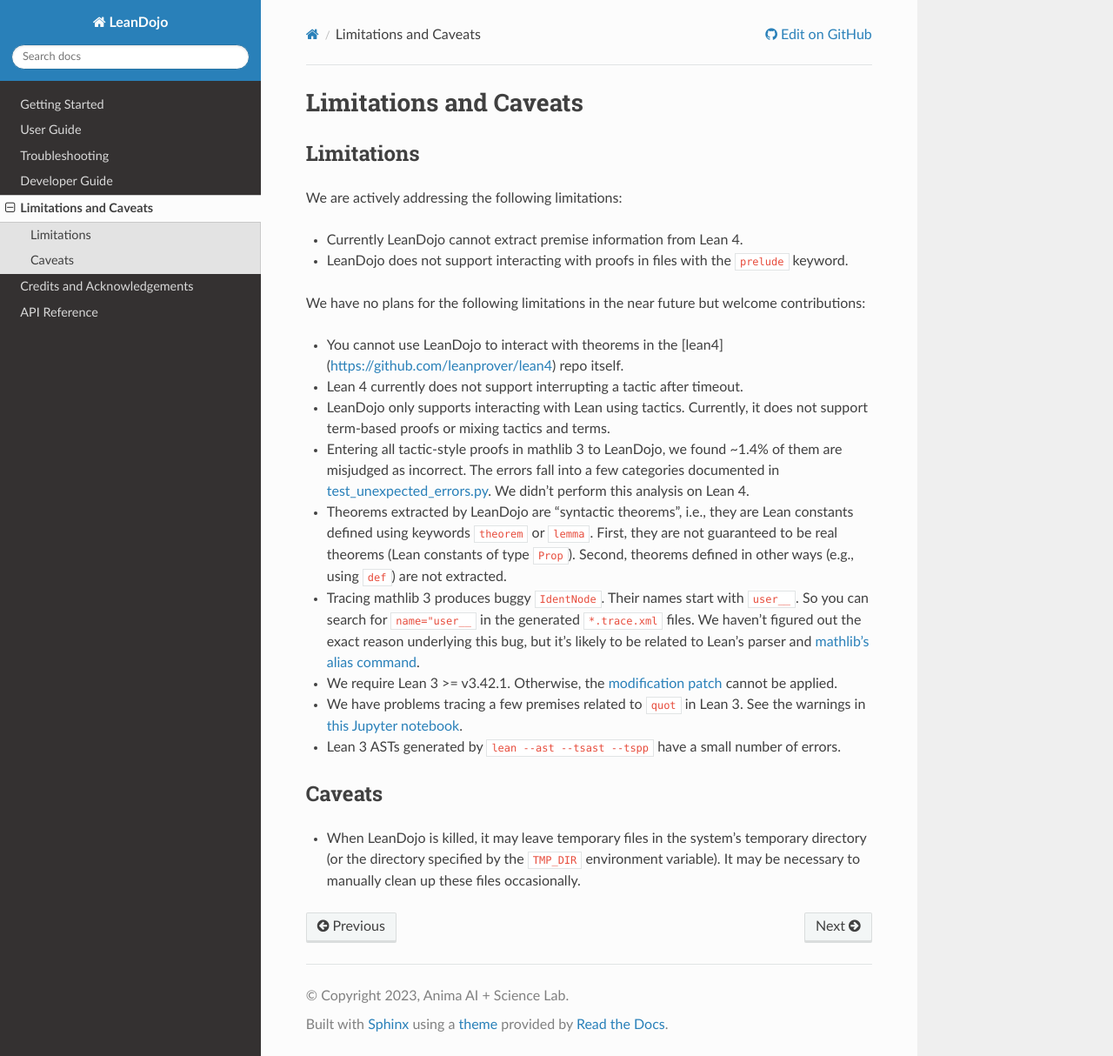
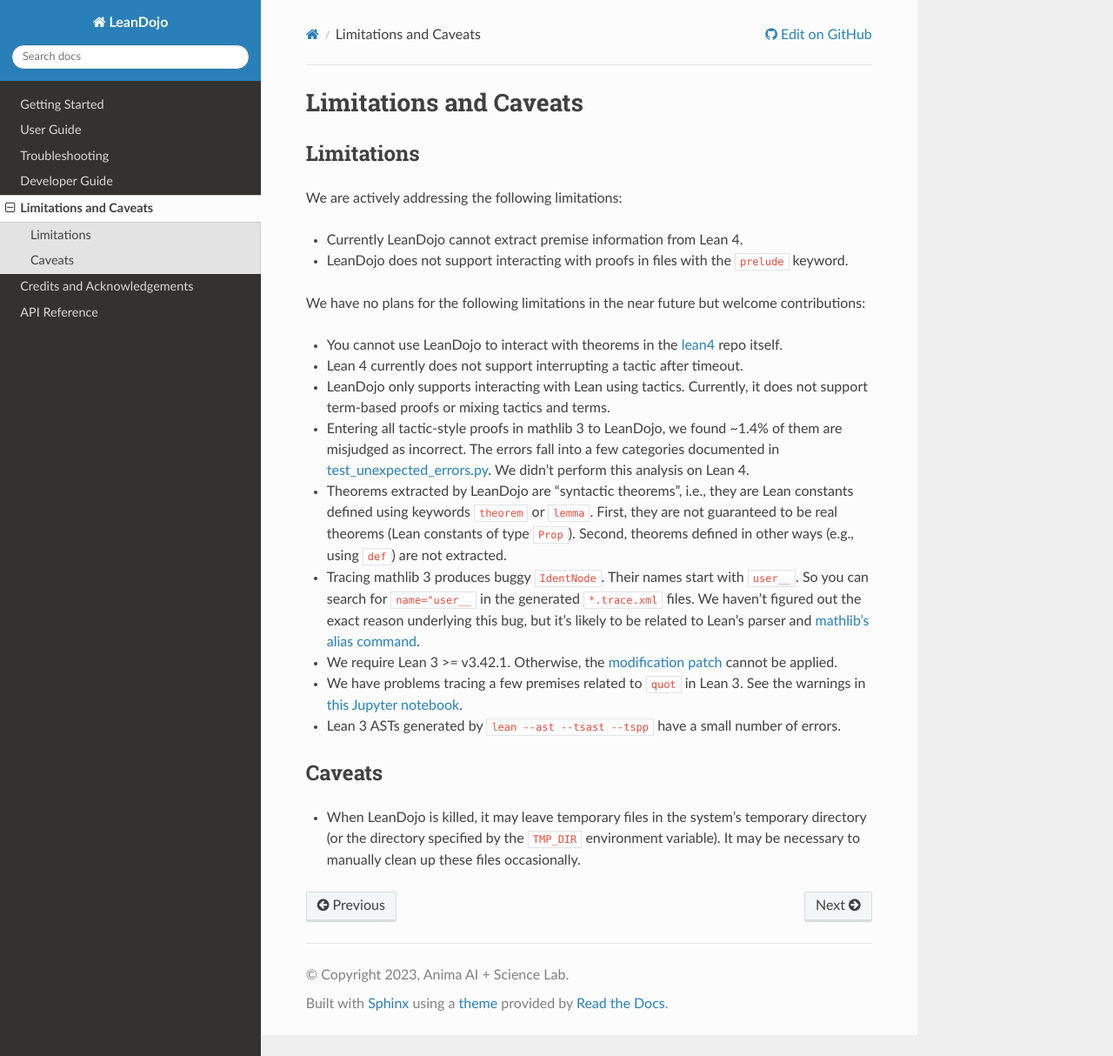
Before and after one commit to lean-dojo/LeanDojo, a Sphinx documentation site: the page built from docs/source/limitations.rst, in a window 1280 px wide and 1214 px high. Shown: the whole window at 87% size. Built offline with Sphinx 7.4.7 and the Read the Docs theme 2.0.0, drawn with Linux system fonts in a browser that asks for light colours.

Commit message:
Update limitations.rst

```diff
--- a/docs/source/limitations.rst
+++ b/docs/source/limitations.rst
@@ -15,7 +15,7 @@
 
 We have no plans for the following limitations in the near future but welcome contributions:
 
-* You cannot use LeanDojo to interact with theorems in the [lean4](https://github.com/leanprover/lean4) repo itself.
+* You cannot use LeanDojo to interact with theorems in the `lean4 <https://github.com/leanprover/lean4>`_ repo itself.
 * Lean 4 currently does not support interrupting a tactic after timeout.
 * LeanDojo only supports interacting with Lean using tactics. Currently, it does not support term-based proofs or mixing tactics and terms.
 * Entering all tactic-style proofs in mathlib 3 to LeanDojo, we found ~1.4% of them are misjudged as incorrect. The errors fall into a few categories documented in `test_unexpected_errors.py <https://github.com/lean-dojo/LeanDojo/blob/main/tests/interaction/test_unexpected_errors.py>`_. We didn't perform this analysis on Lean 4.
```
